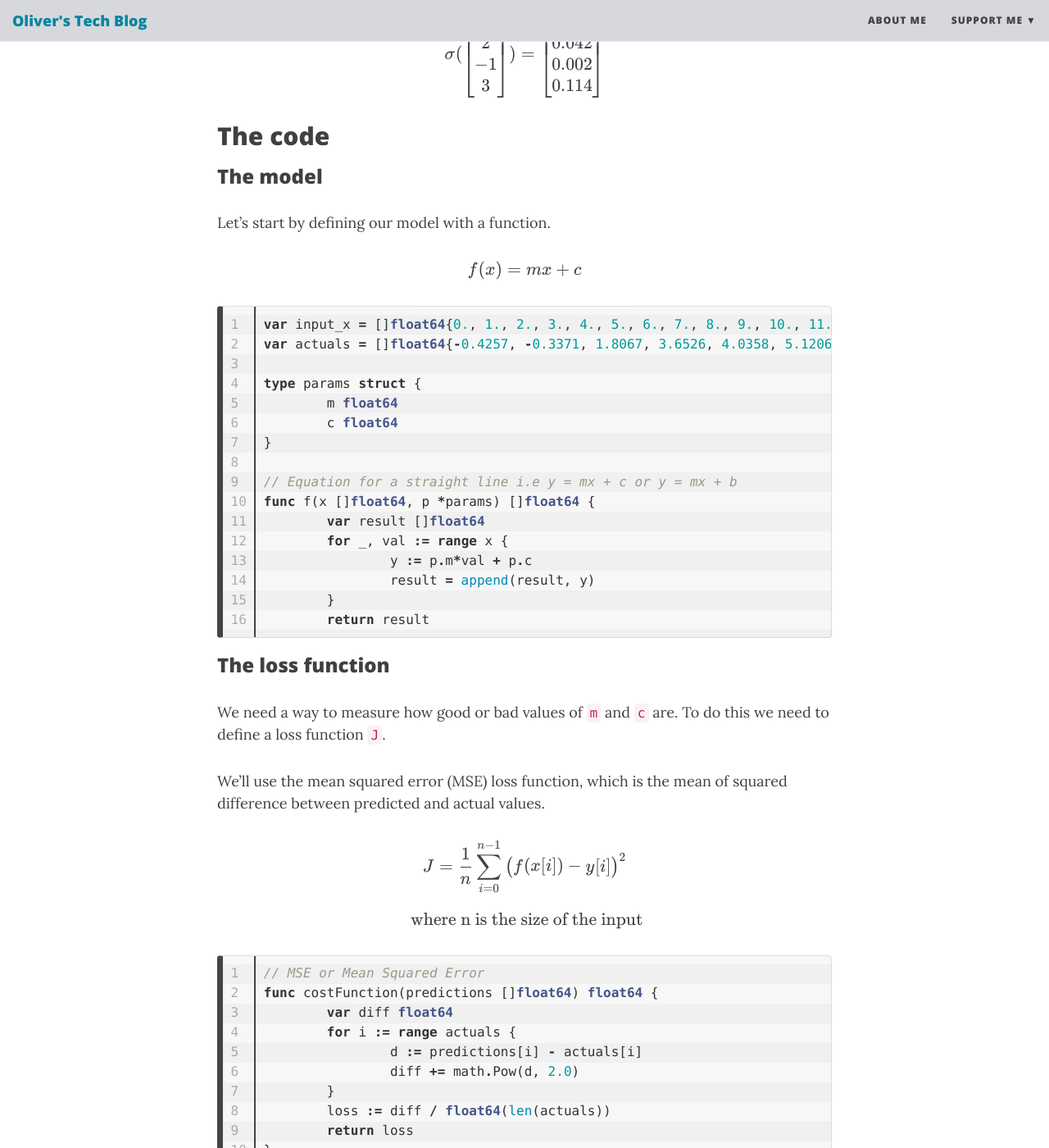
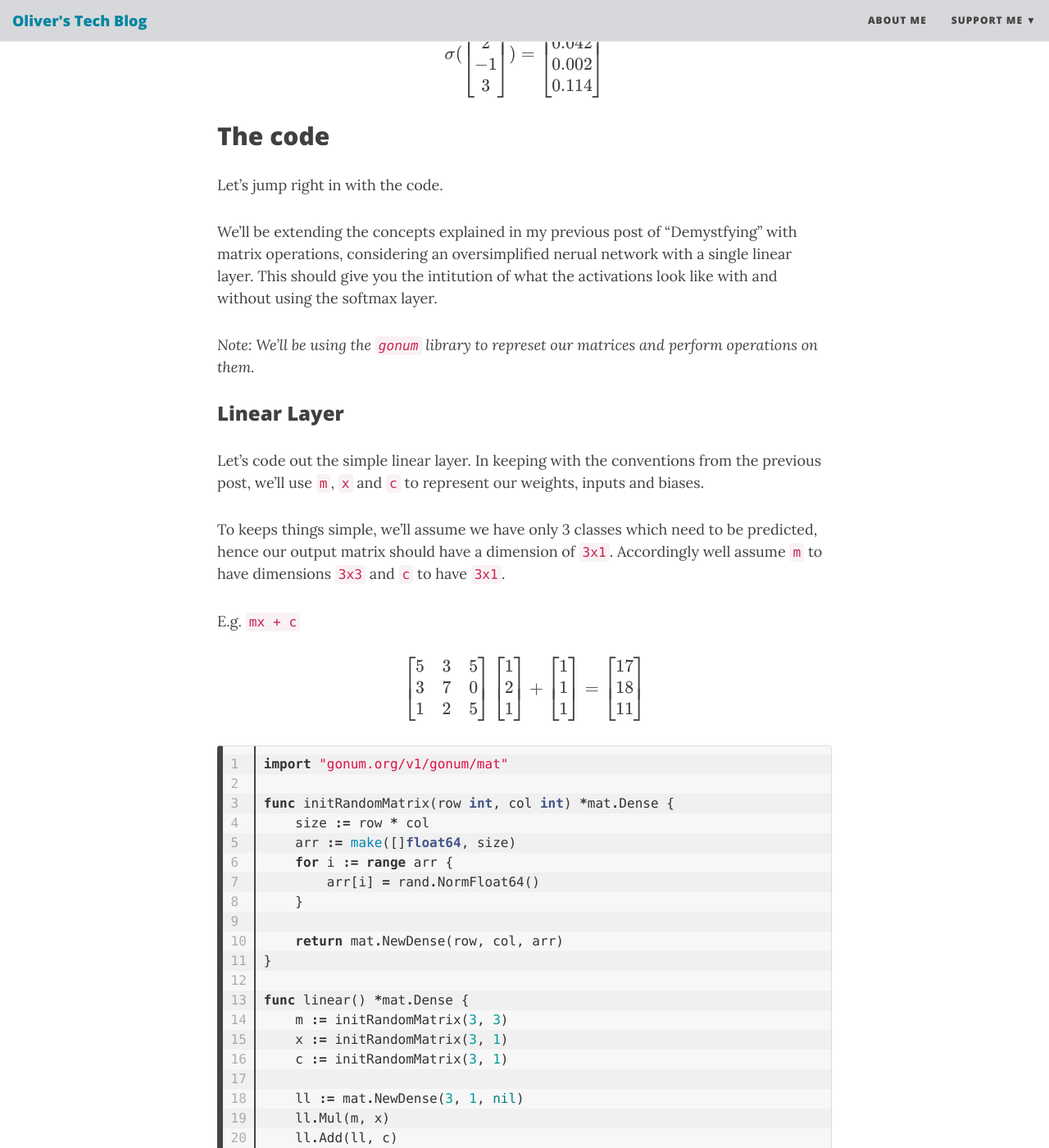
Before and after one commit to oliversavio/oliversavio.github.io, a Jekyll site: the page built from _posts/2021-04-07-learning-softmax-activation-with-code.md, in a window 1280 px wide and 1400 px high, scrolled down 1233 px. Shown: the whole window at 82% size. Built offline with Jekyll 4.4.1, drawn with Linux system fonts in a browser that asks for light colours; nearby versions of some CDN libraries; some of the changed text lies outside the part shown.

Commit message:
added sections

```diff
--- a/_posts/2021-04-07-learning-softmax-activation-with-code.md
+++ b/_posts/2021-04-07-learning-softmax-activation-with-code.md
@@ -32,183 +32,122 @@ E.g.
 \\]
 
 ## The code
+Let's jump right in with the code.
 
-### The model
+We'll be extending the concepts explained in my previous post of "Demystfying" with matrix operations,
+considering an oversimplified nerual network with a single linear layer. This should give you the intitution
+of what the activations look like with and without using the softmax layer.
 
-Let's start by defining our model with a function.
+
+_Note: We'll be using the `gonum` library to represet our matrices and perform operations on them._
+
+### Linear Layer
+Let's code out the simple linear layer. In keeping with the conventions from the previous post, we'll use `m`, `x` and `c` to represent our weights, inputs and biases.
+
+To keeps things simple, we'll assume we have only 3 classes which need to be predicted, hence our output matrix should have a dimension of `3x1`.
+Accordingly well assume `m` to have dimensions `3x3` and `c` to have `3x1`.
+
+E.g. `mx + c`
 
 \\[
-  f(x) = mx + c
+    \begin{bmatrix} 5 & 3 & 5 \\\ 3 & 7 & 0 \\\ 1 & 2 & 5 \end{bmatrix} \begin{bmatrix} 1 \\\ 2  \\\ 1 \end{bmatrix}
+    + \begin{bmatrix} 1 \\\ 1 \\\ 1 \end{bmatrix}
+    =
+    \begin{bmatrix} 17 \\\ 18  \\\ 11 \end{bmatrix}
 \\]
 
+
 {% highlight go linenos %}
-var input_x = []float64{0., 1., 2., 3., 4., 5., 6., 7., 8., 9., 10., 11., 12., 13., 14., 15., 16., 17., 18., 19.}
-var actuals = []float64{-0.4257, -0.3371, 1.8067, 3.6526, 4.0358, 5.1206, 5.1943, 6.7924, 7.0681, 7.4090, 8.8640, 10.4774, 11.4812, 11.4987, 12.0733, 15.1279, 17.0229, 16.4442, 18.7043, 19.7099}
+import "gonum.org/v1/gonum/mat"
 
-type params struct {
-	m float64
-	c float64
+func initRandomMatrix(row int, col int) *mat.Dense {
+    size := row * col
+    arr := make([]float64, size)
+    for i := range arr {
+        arr[i] = rand.NormFloat64()
+    }
+
+    return mat.NewDense(row, col, arr)
 }
 
-// Equation for a straight line i.e y = mx + c or y = mx + b
-func f(x []float64, p *params) []float64 {
-	var result []float64
-	for _, val := range x {
-		y := p.m*val + p.c
-		result = append(result, y)
-	}
-	return result
+func linear() *mat.Dense {
+    m := initRandomMatrix(3, 3)
+    x := initRandomMatrix(3, 1)
+    c := initRandomMatrix(3, 1)
+
+    ll := mat.NewDense(3, 1, nil)
+    ll.Mul(m, x)
+    ll.Add(ll, c)
+
+    return ll
+}
+
+{% endhighlight %}
+`initRandomMatrix` is a helper method to initialize a matrix with random values.
+
+### Softmax Function
+
+{% highlight go linenos %}
+import "gonum.org/v1/gonum/mat"
+
+func softmax(matrix *mat.Dense) *mat.Dense {
+    var sum float64
+    // Calculate the sum
+    for _, v := range matrix.RawMatrix().Data {
+	    sum += math.Exp(v)
+    }
+
+    resultMatrix := mat.NewDense(matrix.RawMatrix().Rows, matrix.RawMatrix().Cols, nil)
+    // Calculate softmax value for each element
+    resultMatrix.Apply(func(i int, j int, v float64) float64 {
+	    return math.Exp(v) / sum
+    }, matrix)
+
+    return resultMatrix
+}
+
 {% endhighlight %}
 
-### The loss function
-We need a way to measure how good or bad values of `m` and `c` are. To do this we need to define a loss function `J`.
+As you can see from the code above, the `softmax` function is pretty straight forward.
 
-We'll use the mean squared error (MSE) loss function, which is the mean of squared difference between predicted and actual values.
 
+### Putting it all together
+Here `SimpleNN()` is an oversimplified representation of a neural network with a single linear layer and `SoftMaxNN()` is the network with the softmax layer.
+{% highlight go linenos %}
+func main() {
+	rand.Seed(350) // For reproduceable results
+	fmt.Println()
+
+	SimpleNN()
+	SoftmaxNN()
+}
+
+func SimpleNN() {
+	nn := linear()
+	fmt.Println("Activation after linear layer")
+	fmt.Println(mat.Formatted(nn))
+}
+
+func SoftmaxNN() {
+	nn := linear()
+	nnsmax := softmax(nn)
+
+	fmt.Println("Activation after softmax layer")
+	fmt.Println(mat.Formatted(nnsmax))
+}
+
+
+{% endhighlight %}
+### Output
+*Activations after linear layer*
 \\[
-J = \frac{1}{n}\displaystyle\sum_{i=0}^{n-1} \big(f(x[i]) - y[i] \big)^2
-\\]
-\\[
-\text{ where n is the size of the input}
+    \begin{bmatrix} 0.842 \\\ 0.042 \\\ 0.002 \\\ 0.114 \end{bmatrix}
 \\]
 
-{% highlight golang linenos %}
-// MSE or Mean Squared Error
-func costFunction(predictions []float64) float64 {
-	var diff float64
-	for i := range actuals {
-		d := predictions[i] - actuals[i]
-		diff += math.Pow(d, 2.0)
-	}
-	loss := diff / float64(len(actuals))
-	return loss
-}
-{% endhighlight %}
-
-### Calculating the gradients
-Our objective with gradient descent is to minimize the loss (or cost) function.
-
-![Gradient Descent]({{ site.url }}/img/gradient_descent_demystified.png)
-
-_[Image Source][gd-demystified]_
-
-The image above represents the graph of a loss (or cost) function with a single parameter `w`. In order to know the direction to move in to get to the bottom of the curve, we calculate the gradient (or derivate or slope) at that point.
-
-For our loss function `J` defined above, since we have two parameters, we have to compute the partial derivate w.r.t `m` and the partial derivate w.r.t `c`. The final values come out to be:
-
+*Activations after softmax layer*
 \\[
-  \frac{\partial J}{\partial m} = \frac{2}{n}\displaystyle\sum_{i=0}^{n-1} \big(f(x[i]) - y[i] \big)x[i]
+    \begin{bmatrix} 0.842 \\\ 0.042 \\\ 0.002 \\\ 0.114 \end{bmatrix}
 \\]
-
-\\[
-  \frac{\partial J}{\partial c} = \frac{2}{n}\displaystyle\sum_{i=0}^{n-1} \big(f(x[i]) - y[i] \big)
-\\]
-
-{% highlight go linenos %}
-func calcGradientM(predicted []float64) float64 {
-	var diff float64
-	for i, x := range input_x {
-		diff += (predicted[i] - actuals[i]) * x
-	}
-	return (diff / float64(len(input_x))) * 2
-}
-
-func calcGradientC(predicted []float64) float64 {
-	var diff float64
-	for i := range actuals {
-		diff += (predicted[i] - actuals[i])
-	}
-	return (diff / float64(len(actuals))) * 2
-}
-{% endhighlight %}
-
-
-### Updating the parameters
-Once we know in which direction to move along the curve, we need to decide how big a step we need to take. Taking too big or too small a step will cause problems- to know more please refer to Andrew Ng's videos above which gives an in-depth explanation.
-
-The amount we step is controlled by the learning rate (LR).
-
-\\[
-  m_{new} = m_{old} - LR * \text{ Gradient of m}
-\\]
-\\[
-  c_{new} = c_{old} - LR * \text{ Gradient of c}
-\\]
-
-{% highlight go linenos %}
-const lr = 1e-3
-func updateParams(p *params, gradientM float64, gradientC float64) {
-	p.m -= lr * gradientM
-	p.c -= lr * gradientC
-}
-{% endhighlight %}
-
-### Putting it all together
-In machine learning, an epoch is defined as one iteration of training though the dataset. Here we'll set `epochs = 15` and a learning rate of `1e-3`. We then initialize the parameter with random values and start training.
-
-_Note: `rand.Seed(7.0)` is used to get reproducible results._
-{% highlight go linenos %}
-const (
-	lr     = 1e-3
-	epochs = 15
-)
-
-func calculateLoss(x []float64, p *params) (loss float64, predicted []float64) {
-	predicted = f(x, p)
-	loss = costFunction(predicted)
-	return
-}
-
-func calculateGradients(predicted []float64) (gradM float64, gradC float64) {
-	gradM = calcGradientM(predicted)
-	gradC = calcGradientC(predicted)
-	return
-}
-
-func fit(p *params) {
-	loss, preds := calculateLoss(input_x, p)
-	fmt.Printf("Loss: %f m: %f c:%f", loss, p.m, p.c)
-	fmt.Println()
-	gradM, gradC := calculateGradients(preds)
-	updateParams(p, gradM, gradC)
-}
-
-func train(p *params, epochs int) {
-	for i := 0; i < epochs; i++ {
-		fit(p)
-	}
-}
-
-func main() {
-	rand.Seed(7.0)
-	p := &params{m: rand.Float64(), c: rand.Float64()}
-	train(p, epochs)
-}
-{% endhighlight %}
-
-Running this gives me the following results:
-{% highlight text linenos %}
-Loss: 1.034384 m: 0.918892 c:0.231507
-Loss: 0.956183 m: 0.928337 c:0.231757
-Loss: 0.911916 m: 0.935444 c:0.231827
-Loss: 0.886815 m: 0.940794 c:0.231762
-Loss: 0.872540 m: 0.944824 c:0.231596
-Loss: 0.864379 m: 0.947862 c:0.231353
-Loss: 0.859671 m: 0.950154 c:0.231053
-Loss: 0.856914 m: 0.951885 c:0.230710
-Loss: 0.855259 m: 0.953196 c:0.230335
-Loss: 0.854226 m: 0.954190 c:0.229935
-Loss: 0.853545 m: 0.954946 c:0.229518
-Loss: 0.853063 m: 0.955523 c:0.229087
-Loss: 0.852693 m: 0.955965 c:0.228646
-Loss: 0.852387 m: 0.956307 c:0.228197
-Loss: 0.852117 m: 0.956573 c:0.227743
-{% endhighlight %}
-
-Plugging in the last values of `m` and `c` and plotting the resultant line on a graph along with the actual values give us this result.
-
-![Gradient_Descent]({{ site.url }}/img/gd_2.png)
-
 ## Source Code
 All the source code can be found on [Github][github].
 
```
